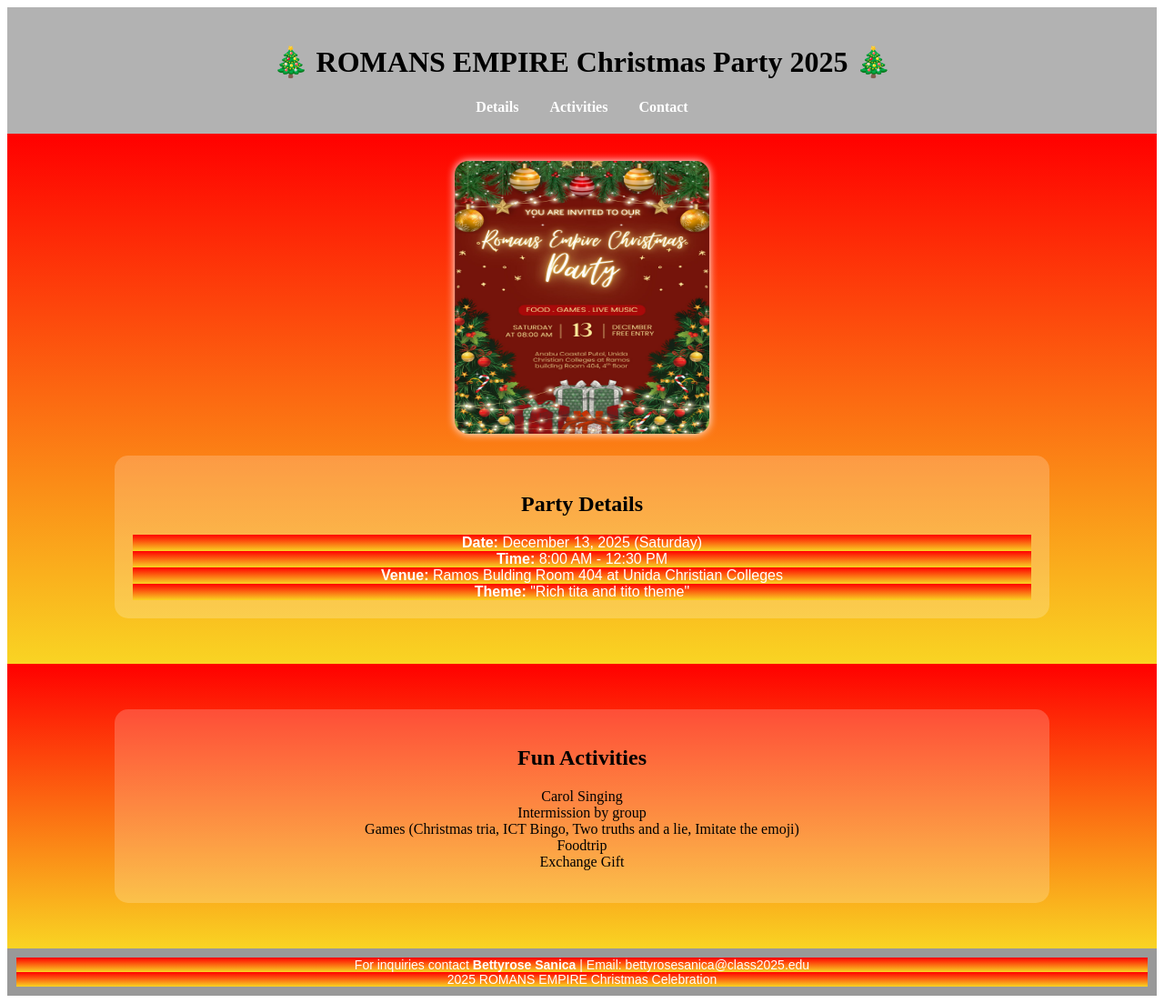
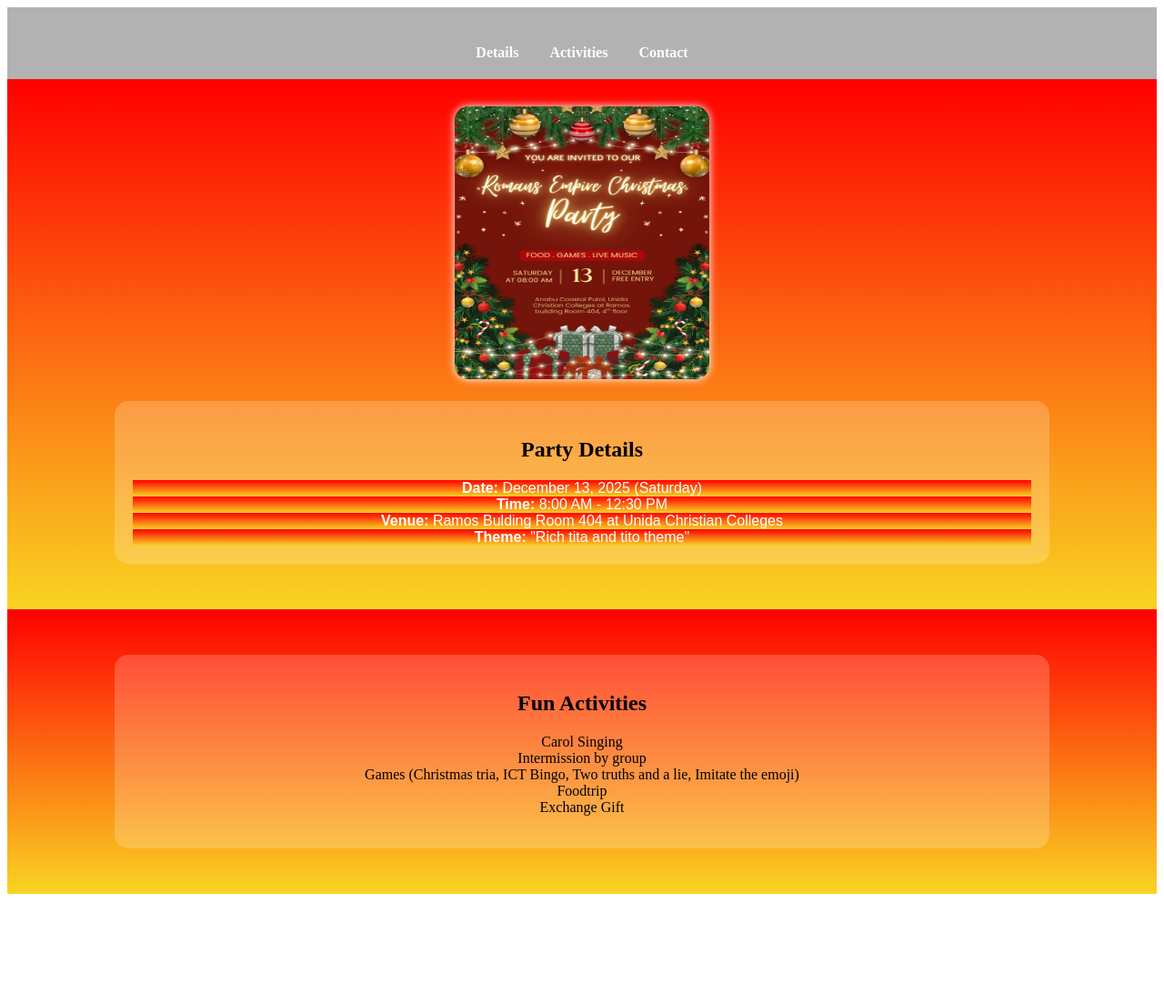
Before and after one commit to sanicabettyrose/Christmas-party, a plain HTML site: page index.html in a window 1280 px wide. Shown: the whole page at 91% size. After the commit the page ends 991 px from the top, so only its background shows below. Drawn offline with Linux system fonts and the light colour scheme; files whose address does not match are found by name.

Commit message:
Update index.html

```diff
--- a/index.html
+++ b/index.html
@@ -68,7 +68,7 @@
 <body>
   <header>
     <div style="text-align: center;"></div>
-    <h1>&#127876; ROMANS EMPIRE Christmas Party 2025 &#127876;</h1>
+    <h1></h1>
     <nav>
       <a href="#details">Details</a>
       <a href="#activities">Activities</a>
@@ -104,10 +104,5 @@
     </article>
   </section>
 
-  <footer id="contact">
-    <p>For inquiries contact <strong>Bettyrose Sanica</strong> | Email: bettyrosesanica@class2025.edu</p>
-    <p>2025 ROMANS EMPIRE Christmas Celebration</p>
-  </footer>
 </body>
-
 </html>
```
